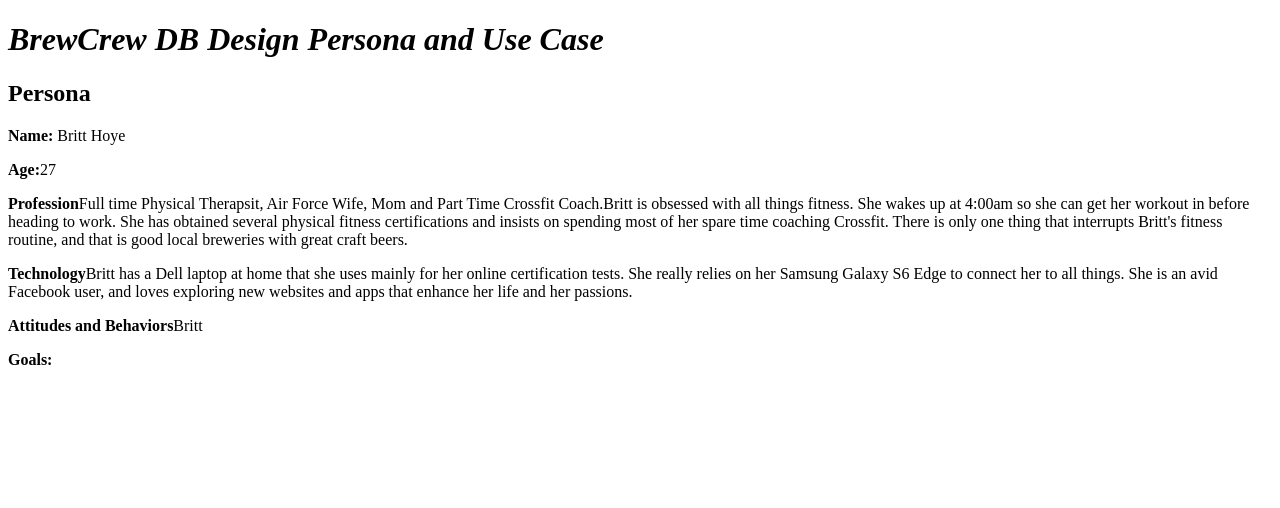
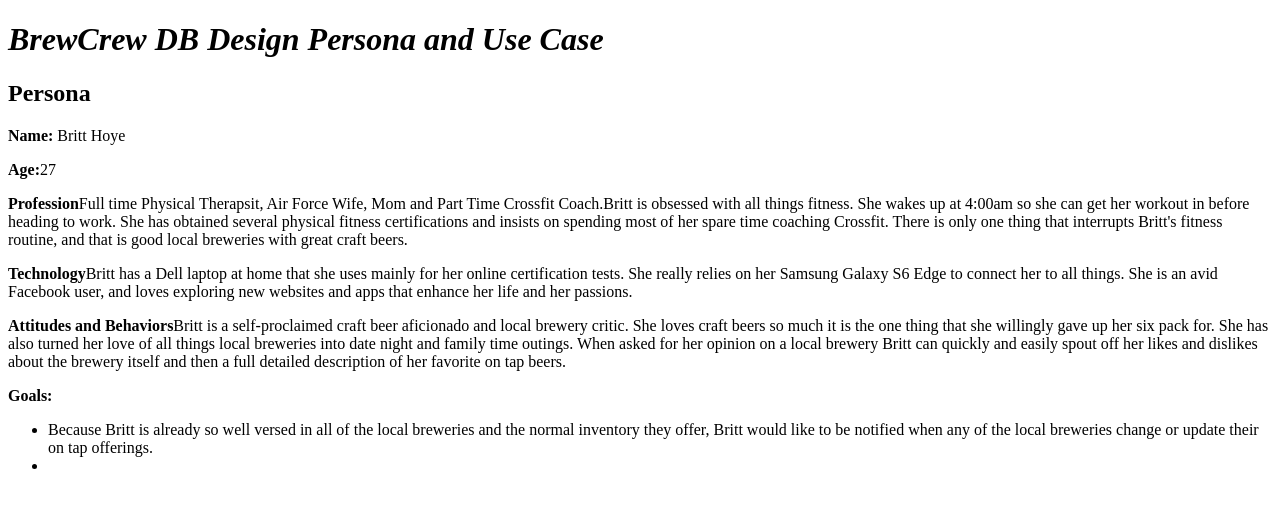
Before and after one commit to mzibert/BrewCrew, a PHP site: page /britt-hoye.php in a window 1280 px wide. Shown: the top 508 px of the page. Run offline with PHP 8.4, Linux system fonts and the light colour scheme.

Commit message:
working on adding goals

```diff
--- a/public_html/epic/britt-hoye.php
+++ b/public_html/epic/britt-hoye.php
@@ -12,10 +12,13 @@
 		<p><strong>Profession</strong>Full time Physical Therapsit, Air Force Wife, Mom and Part Time Crossfit Coach.Britt is obsessed with all things fitness.  She wakes up at 4:00am so she can get her workout in before heading to work.  She has obtained several physical fitness certifications and insists on spending most of her spare time coaching Crossfit.  There is only one thing that interrupts Britt's fitness routine, and that is good local breweries with great craft beers.</p>
 		<p><strong>Technology</strong>Britt has a Dell laptop at home that she uses mainly for her online certification tests.  She really relies on her Samsung Galaxy S6 Edge to connect her to all things.  She is an avid Facebook user, and loves exploring new websites and apps that enhance her life and her passions.
 		</p>
-		<p><strong>Attitudes and Behaviors</strong>Britt
-
+		<p><strong>Attitudes and Behaviors</strong>Britt is a self-proclaimed craft beer aficionado and local brewery critic.  She loves craft beers so much it is the one thing that she willingly gave up her six pack for.  She has also turned her love of all things local breweries into date night and family time outings.  When asked for her opinion on a local brewery Britt can quickly and easily spout off her likes and dislikes about the brewery itself and then a full detailed description of her favorite on tap beers.
 		</p>
 		<p><strong>Goals:</strong>
+			<ul>
+			<li>Because Britt is already so well versed in all of the local breweries and the normal inventory they offer, Britt would like to be notified when any of the local breweries change or update their on tap offerings. </li>
+			<li></li>
+		</ul>
 
 		</p>
 
```
